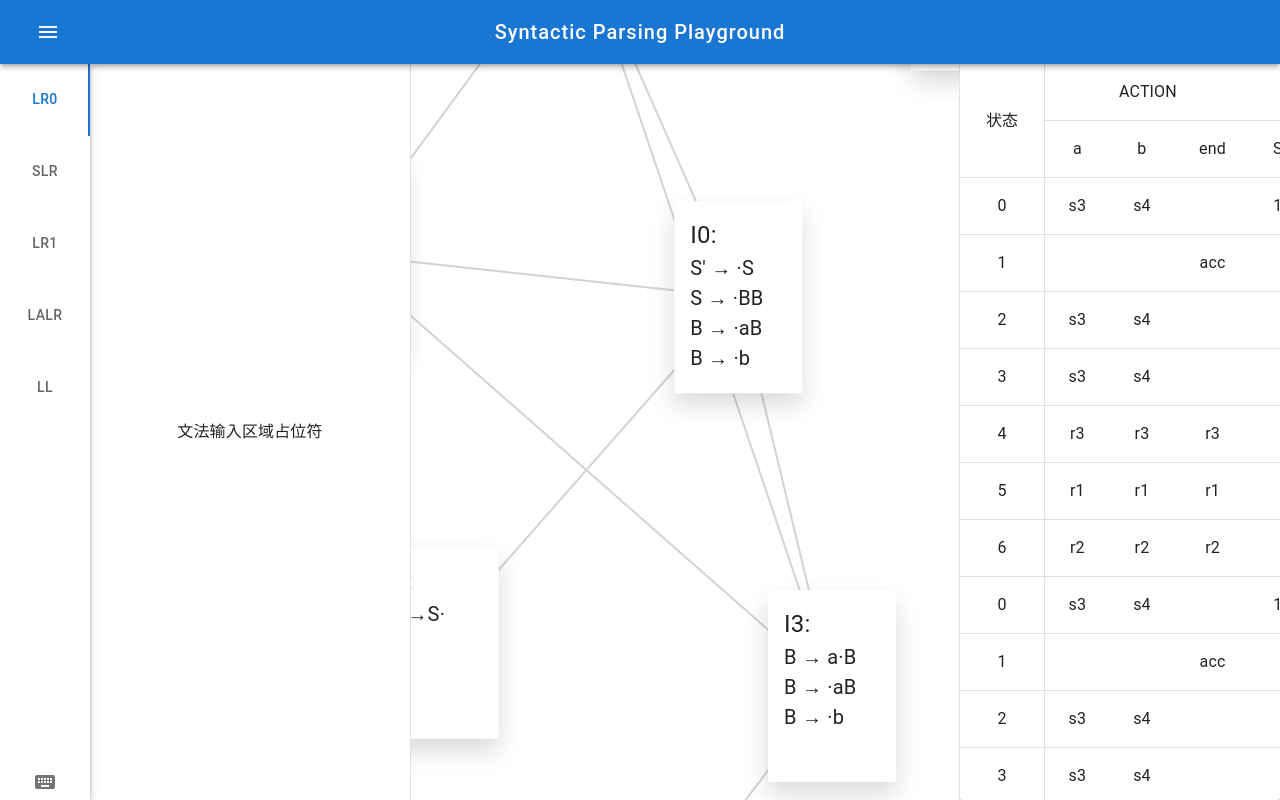
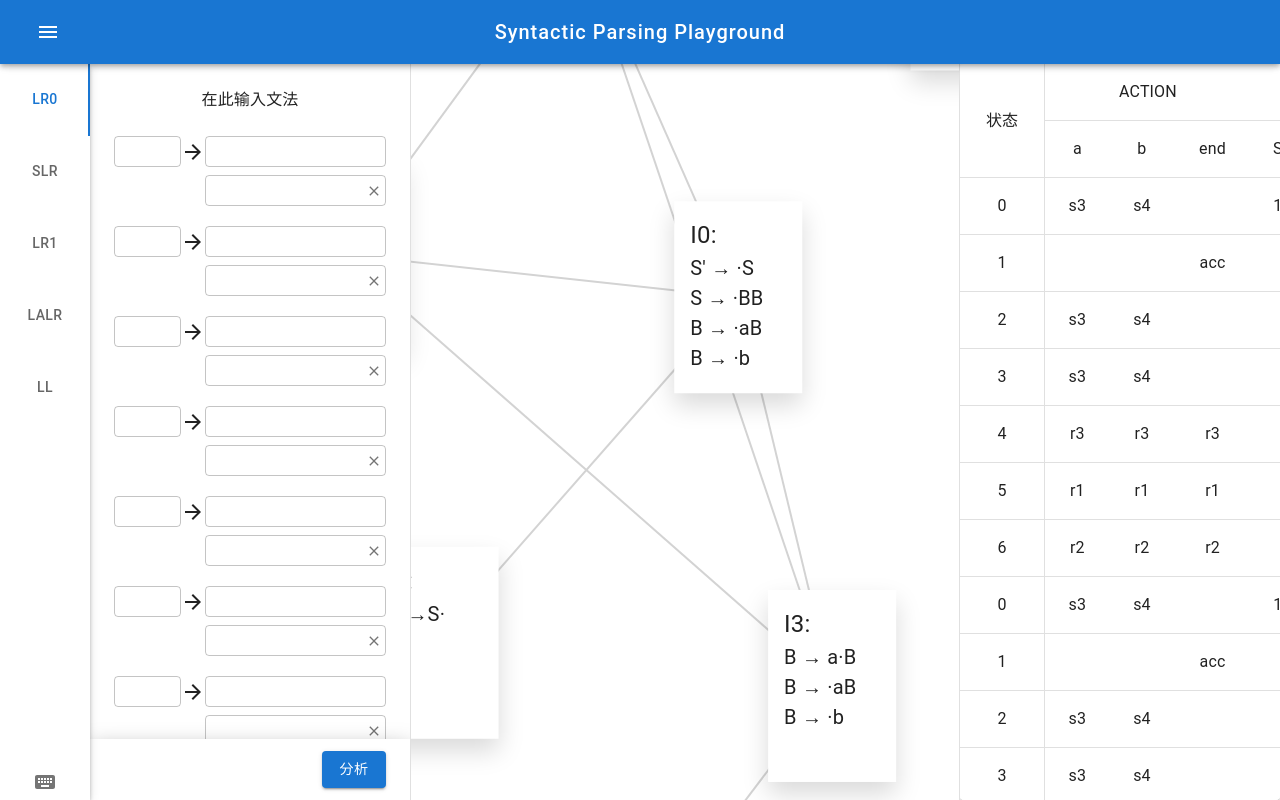
Before and after one commit to vonbrank/syntactic-parsing-playground, a React (Vite) app: page / in a window 1280 px wide. Built offline with nearby package versions, Linux system fonts and the light colour scheme.

Commit message:
feat: 添加文法输入区域布局

```diff
--- a/src/pages/Home/components/Panel.tsx
+++ b/src/pages/Home/components/Panel.tsx
@@ -5,6 +5,7 @@ import Stack from "@mui/material/Stack";
 import KeyboardIcon from "@mui/icons-material/Keyboard";
 import CloseIcon from "@mui/icons-material/Close";
 import AnalysisTable from "./AnalysisTable";
+import SyntaxInputSection from "./SyntaxInputSection";
 
 interface SyntaxInputPanelProps {
     bottomDrawerOpen: boolean;
@@ -27,7 +28,9 @@ export const SyntaxInputPanel = (props: SyntaxInputPanelProps) => {
 
     return (
         <>
-            <Stack sx={{ boxShadow: 4 }} justifyContent="space-between">
+            <Stack
+                sx={{ boxShadow: 4, zIndex: theme => theme.zIndex.drawer - 2 }}
+                justifyContent="space-between">
                 <Tabs
                     onChange={(_, newType) => {
                         handleChangeSyntaxType(newType);
@@ -59,12 +62,9 @@ export const SyntaxInputPanel = (props: SyntaxInputPanelProps) => {
                     </Stack>
                 )}
             </Stack>
-            <Stack width={"32rem"} padding="2.4rem">
-                <Stack
-                    height={"100%"}
-                    alignItems={"center"}
-                    justifyContent="center">
-                    <Typography>文法输入区域占位符</Typography>
+            <Stack width={"32rem"} sx={{ overflowY: "auto" }}>
+                <Stack height={"100%"} alignItems={"center"}>
+                    <SyntaxInputSection />
                 </Stack>
             </Stack>
         </>
--- /dev/null
+++ b/src/pages/Home/components/SyntaxInputSection/SyntaxInputSection.tsx
@@ -0,0 +1,164 @@
+import React, { useState, useEffect } from "react";
+import {
+    Box,
+    Button,
+    Collapse,
+    IconButton,
+    InputAdornment,
+    Paper,
+    Stack,
+    TextField,
+    TextFieldProps,
+    Typography,
+    alpha
+} from "@mui/material";
+import { styled } from "@mui/material/styles";
+import ArrowForwardIcon from "@mui/icons-material/ArrowForward";
+import ClearIcon from "@mui/icons-material/Clear";
+
+const SyntaxInputSection = () => {
+    return (
+        <Box>
+            <Box padding="2.4rem">
+                <Typography textAlign="center" marginBottom="2.4rem">
+                    在此输入文法
+                </Typography>
+                <Stack>
+                    <Stack spacing={"2rem"}>
+                        {[0, 1, 2, 3, 4, 5, 6, 7, 8].map(item => (
+                            <ProducerBlock key={item} />
+                        ))}
+                    </Stack>
+                </Stack>
+            </Box>
+            <Box
+                sx={{
+                    width: "100%",
+                    position: "sticky",
+                    bottom: 0,
+                    backgroundColor: theme => theme.palette.common.white,
+                    padding: "1.2rem 2.4rem",
+                    boxShadow: theme =>
+                        `0 1.2rem 2.4rem ${alpha(
+                            theme.palette.common.black,
+                            0.5
+                        )}`,
+                    zIndex: theme => theme.zIndex.drawer - 3
+                }}>
+                <Stack direction="row" justifyContent="end">
+                    <Button variant="contained">分析</Button>
+                </Stack>
+            </Box>
+        </Box>
+    );
+};
+
+const ProducerBlock = () => {
+    const [blockFocus, setBlockFocus] = useState(false);
+    const [producerRightSides, setProducerRightSides] = useState(["", ""]);
+    const handleChangeProducerRightSidesValue = (
+        newValue: string,
+        newValueIndex: number
+    ) => {
+        setProducerRightSides(current =>
+            current.map((item, index) => {
+                if (index === newValueIndex) {
+                    return newValue;
+                } else return item;
+            })
+        );
+    };
+
+    const handleAddRightSide = () => {
+        setProducerRightSides(current => [...current, ""]);
+    };
+    const handleRemoveRightSide = (itemIndex: number) => {
+        setProducerRightSides(current =>
+            current.filter((item, index) => index !== itemIndex)
+        );
+    };
+
+    return (
+        <div
+            tabIndex={0}
+            onFocus={() => setBlockFocus(true)}
+            onBlur={() => setBlockFocus(false)}>
+            <Stack direction="row">
+                <Stack sx={{ flex: 2 }}>
+                    <Stack alignItems="center" direction="row">
+                        <SyntaxInputTextField />
+                        <ArrowForwardIcon />
+                    </Stack>
+                </Stack>
+                <Stack sx={{ flex: 4 }}>
+                    <Stack spacing={"0.8rem"}>
+                        {producerRightSides.map((producerRightSide, index) => (
+                            <SyntaxInputTextField
+                                key={index}
+                                value={producerRightSide}
+                                onChange={e =>
+                                    handleChangeProducerRightSidesValue(
+                                        e.target.value,
+                                        index
+                                    )
+                                }
+                                InputProps={{
+                                    endAdornment:
+                                        index !== 0 ? (
+                                            <InputAdornment position="end">
+                                                <IconButton
+                                                    onClick={() =>
+                                                        handleRemoveRightSide(
+                                                            index
+                                                        )
+                                                    }>
+                                                    <ClearIcon />
+                                                </IconButton>
+                                            </InputAdornment>
+                                        ) : undefined
+                                }}
+                            />
+                        ))}
+                    </Stack>
+                    <Collapse in={blockFocus}>
+                        <Box sx={{ paddingTop: "0.8rem" }}>
+                            <Button
+                                onClick={handleAddRightSide}
+                                sx={{ padding: 0 }}
+                                fullWidth
+                                variant="contained">
+                                +
+                            </Button>
+                        </Box>
+                    </Collapse>
+                </Stack>
+            </Stack>
+        </div>
+    );
+};
+
+type SyntaxInputTextFieldProps = TextFieldProps;
+
+const SyntaxInputTextField = styled(TextField)<SyntaxInputTextFieldProps>(
+    ({ theme }) => ({
+        "& .MuiInputBase-input": {
+            padding: "0.4rem 0.8rem",
+            fontFamily: "consolas, monospace"
+        },
+        "& .MuiInputBase-root": {
+            paddingRight: 0
+        },
+        "& .MuiInputAdornment-positionEnd": {
+            margin: 0,
+            "& .MuiIconButton-root": {
+                padding: "0.4rem"
+            },
+            "& .MuiSvgIcon-root": {
+                height: "1.6rem",
+                width: "1.6rem"
+            }
+        }
+    })
+);
+
+export default SyntaxInputSection;
--- /dev/null
+++ b/src/pages/Home/components/SyntaxInputSection/index.ts
@@ -0,0 +1 @@
+export { default } from "./SyntaxInputSection";
```
